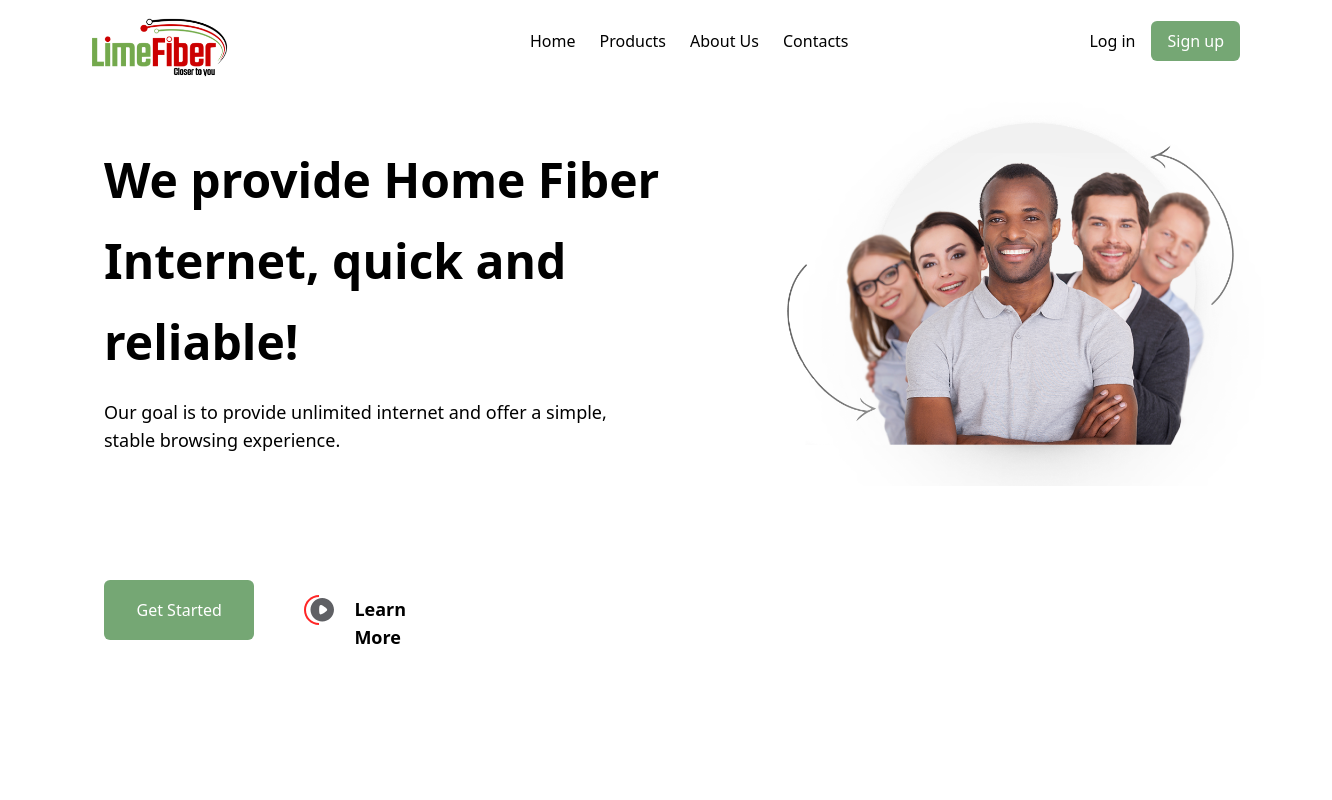
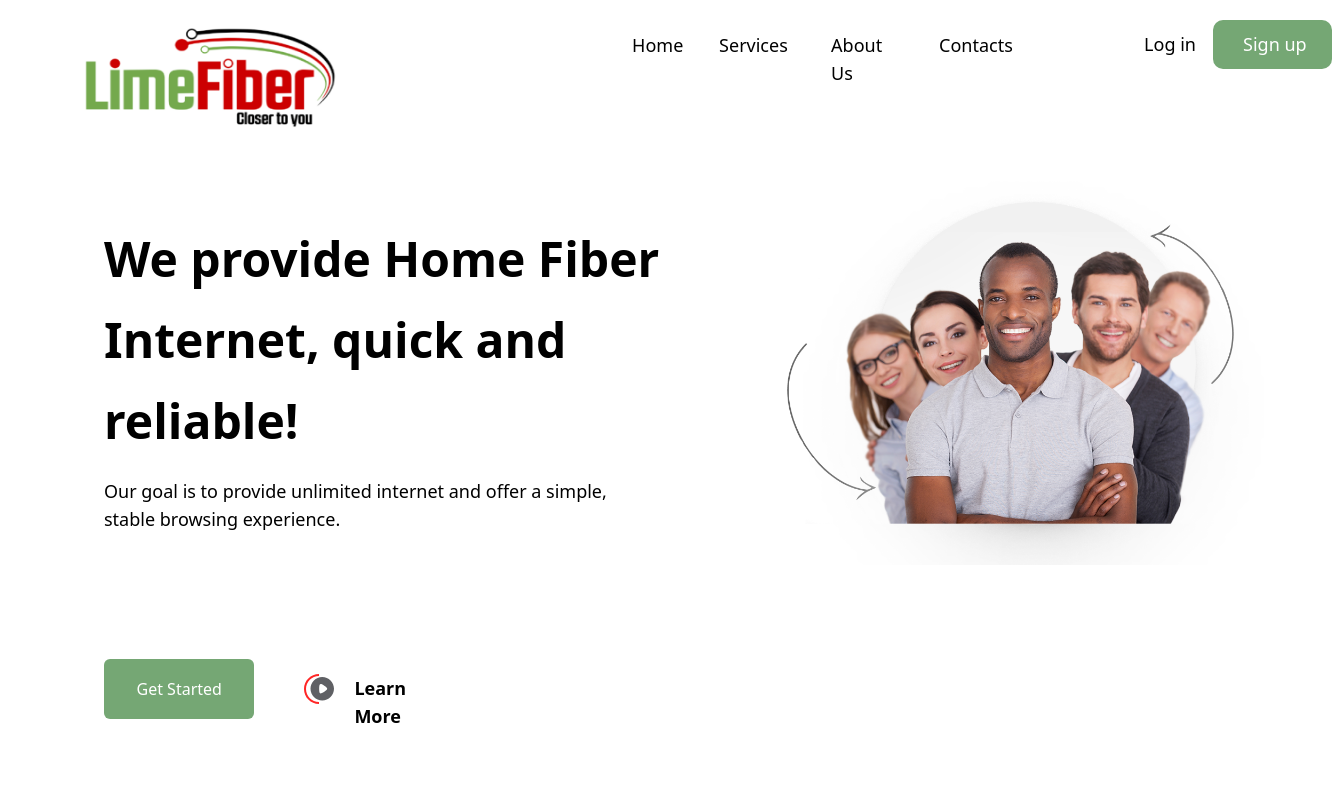
Before and after one commit to a1bx/Limefiber, a React (Create React App) app: page / in a window 1280 px wide. Shown: the top 800 px of the page, 1332 px wide, since content can reach past the window. Built offline with nearby package versions, Linux system fonts and the light colour scheme.

Commit message:
drop down menu

```diff
--- a/src/components/navbar.jsx
+++ b/src/components/navbar.jsx
@@ -1,127 +1,90 @@
-import React,{useState} from 'react'
+import React, { useState } from 'react';
+import Menu from '../assets/menu.svg';
 import Logo from '../assets/logo.png';
-import NavLinks from './navlinks';
-import { Link } from "react-scroll";
 import ProfileIcon from '../assets/profileIcon.svg';
-import Menu from '../assets/menu.svg';
+import Logout from '../assets/logout.svg';
+import Search from '../assets/search.svg';
+import Account from '../assets/account.svg';
 
 const Navbar = () => {
-    const [nav,setNav] = useState(false);
-    const links = [
-        {
-          id: '/',
-          link: "Home",
-        },
-        {
-          id: 'Products',
-          link: "Products",
-        },
-        {
-          id: 3,
-          link: "About Us",
-        },
-        {
-          id: 4,
-          link: "Contacts",
-        },
-      ];
+  const [isOpen, setIsOpen] = useState(false);
+
+  const toggleMenu = () => {
+    setIsOpen(!isOpen);
+  };
+
   return (
-    <div className="md:ml-20 ml-10 mx-auto flex justify-between items-center max-w-full overflow-x-hidden">
-      <img src={Logo} alt="" className="w-[130px] md:w-[150px] mt-4" />
-      <div className="ml-[300px] gap-8 mx-auto flex justify-between items-center hidden md:block">
-        <ul className="flex space-x-6">
-          {links.map(({ id, link }) => (
-            <li key={id} className="hover:text-red cursor-pointer">
-              <Link to={`/${link}`}>{link}</Link>
-            </li>
-          ))}
-        </ul>
-        <div onClick={() => setNav(!nav)} className="hover:text-red"></div>
-        {nav && (
-          <ul className="flex flex-col justify-center items-center absolute top-0 left-0 w-full h-screen bg-gradient-to-b from-black to-gray-800 text-gray-500">
-            {links.map(({ id, link }) => (
-              <NavLinks
-                key={id}
-                link={link}
-                className="px-4 cursor-pointer capitalize py-6 text-4xl"
-              />
-            ))}
-          </ul>
-        )}
+    <div className="p-4 md:flex ">
+      <div className="container flex relative items-center justify-between gap-10">
+        <div className="flex items-center">
+          <img src={Logo} alt=""className='w-[82px] h-[35px] md:w-[292px] md:h-[130px] md:ml-10 md:p-2 md:mr-[100px] cursor-pointer relative' />
+
+        </div>
+        <img src={ProfileIcon} alt="" className='md:hidden'/>
+        <div className="md:hidden flex gap-10">
+          <button
+            className="text-white focus:outline-none"
+            onClick={toggleMenu}
+          >
+            <img src={Menu} alt="" />
+          </button>
+        </div>
+        </div>
+        <div
+          className={`${
+            isOpen ? 'block' : 'hidden'
+          } lg:flex lg:items-center lg:w-auto`}
+        ><div className="hidden text-red text-lg font-normal font-['Baloo Da 2'] leading-7">Home</div>
+          <div className="md:hidden w-80 h-[692px] relative bg-white rounded-[10px]">
+              <div className="w-72 h-[0px] left-[16px] top-[480px] absolute border border-zinc-300"></div>
+                 <div className="w-[129px] h-[460px] left-[16px] top-[119px] absolute">
+                  <div className="left-0 top-[50px] absolute">
+                    <a href="#products" className="text-black text-xl font-normal font-['Baloo Da 2'] leading-relaxed">Products</a>
+                    </div>
+                    <div className="left-0 top-[100px] absolute">
+                      <a href="about" className="text-black text-xl font-normal font-['Baloo Da 2'] leading-relaxed">About</a>
+                      </div>
+                    <div className="left-0 top-[150px] absolute text-black text-xl font-normal font-['Baloo Da 2'] leading-relaxed">
+                      <a href="blog">Blog</a></div>
+                    <div className="left-0 top-[196px] absolute text-black text-xl font-normal font-['Baloo Da 2'] leading-relaxed">Help</div>
+                    <div className="left-0 top-[246px] absolute text-black text-xl font-normal font-['Baloo Da 2'] leading-relaxed">Contact</div>
+                    <div className="left-0 top-[296px] absolute text-black text-xl font-normal font-['Baloo Da 2'] leading-relaxed">Search</div>
+                    <div className="left-0 top-0 absolute text-black text-xl font-normal font-['Baloo Da 2'] leading-relaxed">Home</div>
+                    <div className="w-[129px] h-[26px] left-0 top-[385px] absolute">
+                      <div className="left-[30px] top-0 absolute text-black text-lg font-normal font-['Baloo Da 2'] leading-relaxed">My account</div>
+                         <img className="w-5 h-5 left-[-0px] top-[1px] absolute border border-white" src={Account} alt='' />
+                    </div>
+                       <div className="w-[92px] h-[26px] left-0 top-[434px] absolute">
+                        <div className="left-[30px] top-0 absolute text-black text-lg font-normal font-['Baloo Da 2'] leading-relaxed">Logout</div>
+                        <img className="w-[18px] h-[18px] left-0 top-[4px] absolute border border-white" src={Logout} alt=''/>
+                      </div>
+                 </div>
+                 <div className="w-[53.76px] h-4 left-[250px] top-[16px] absolute"></div>
+                 <div className="w-72 h-8 left-[16px] top-[48px] absolute">
+                  <div className="w-72 h-8 left-0 top-0 absolute bg-gray rounded" />
+                  <div className="left-[30px] top-[6px] absolute text-neutral-500 text-xs font-normal font-['Baloo Da 2'] leading-tight">Search</div>
+                  <img className="w-3 h-3 left-[10px] top-[10px] absolute" src= {Search} alt='' />
+                  </div>
+           </div>
+           <div className="w-[188px] h-[49px] md:ml-[512px] top-[650px] p-6 ml-3 md:top-5 md:p-2 absolute">
+            <button className="left-0 top-[10px] absolute text-black text-lg font-normal font-['Baloo Da 2'] leading-7 cursor-pointer">Log in</button>
+            <button className="w-[119px] h-[49px] left-[69px] top-0 absolute bg-green rounded-[10px]">
+            {/* <div className="w-[119px] h-[49px] left-0 top-0 absolute " /> */}
+            <p className="left-[30px] top-[10px] absolute text-white text-lg font-normal font-['Baloo Da 2'] leading-7 cursor-pointer">Sign up</p>
+            </button>
+            </div>
       </div>
-      <div className="mr-10 hidden md:block">
-        <button className="px-4 py-2 rounded-md hover:bg-green hover-text-white">
-          Log in
-        </button>
-        <button className="px-4 py-2 rounded-md bg-green hover:bg-green hover-text-white text-white">
-          Sign up
-        </button>
-      </div>
-      <div className="mr-10 md:hidden flex gap-10">
-        <img src={ProfileIcon} alt="" />
-        <img src={Menu} alt="" />
-        {/* <svg
-          id="Layer_1"
-          data-name="Layer 1"
-          xmlns="http://www.w3.org/2000/svg"
-          viewBox="0 0 24 24"
-          strokeWidth="1.5"
-          width="24"
-          height="24"
-          color="#000000"
-        >
-          <defs>
-            <style>{`.cls-6374f8d9b67f094e4896c670-1{fill:none;stroke:currentColor;stroke-miterlimit:10;}`}</style>
-          </defs>
-          <circle
-            className="cls-6374f8d9b67f094e4896c670-1"
-            cx="12"
-            cy="7.25"
-            r="5.73"
-          ></circle>
-          <path
-            className="cls-6374f8d9b67f094e4896c670-1"
-            d="M1.5,23.48l.37-2.05A10.3,10.3,0,0,1,12,13h0a10.3,10.3,0,0,1,10.13,8.45l.37,2.05"
-          ></path>
-        </svg> */}
-        {/* <svg
-          id="Layer_1"
-          data-name="Layer 1"
-          xmlns="http://www.w3.org/2000/svg"
-          viewBox="0 0 24 24"
-          strokeWidth="1.5"
-          width="24"
-          height="24"
-          color="#000000"
-        >
-          <defs>
-            <style>{`.cls-6374f8d9b67f094e4896c63e-1{fill:none;stroke:currentColor;stroke-miterlimit:10;}`}</style>
-          </defs>
-          <line
-            className="cls-6374f8d9b67f094e4896c63e-1"
-            x1="0.5"
-            y1="2.42"
-            x2="23.5"
-            y2="2.42"
-          ></line>
-          <line
-            className="cls-6374f8d9b67f094e4896c63e-1"
-            x1="0.5"
-            y1="12"
-            x2="23.5"
-            y2="12"
-          ></line>
-          <line
-            className="cls-6374f8d9b67f094e4896c63e-1"
-            x1="0.5"
-            y1="21.58"
-            x2="23.5"
-            y2="21.58"
-          ></line>
-        </svg> */}
-      </div>
+      <div className="w-screen hidden h-[49px] md:block relative">
+    <div className="h-[29px] left-0 top-[15px] absolute">
+        <div className="left-0 top-0 absolute hover:text-red cursor-pointer text-lg font-normal font-['Baloo Da 2'] leading-7">Home</div>
+        <div className="left-[87px] top-0 absolute text-black hover:text-red cursor-pointer text-lg font-normal font-['Baloo Da 2'] leading-7">Services</div>
+        <div className="left-[199px] top-0 absolute text-black hover:text-red cursor-pointer text-lg font-normal font-['Baloo Da 2'] leading-7">About Us</div>
+        <div className="left-[307px] top-0 absolute text-black hover:text-red cursor-pointer text-lg font-normal font-['Baloo Da 2'] leading-7">Contacts</div>
+    </div>
+
+</div>
     </div>
   );
-}
+};
 
-export default Navbar
+export default Navbar;
```
